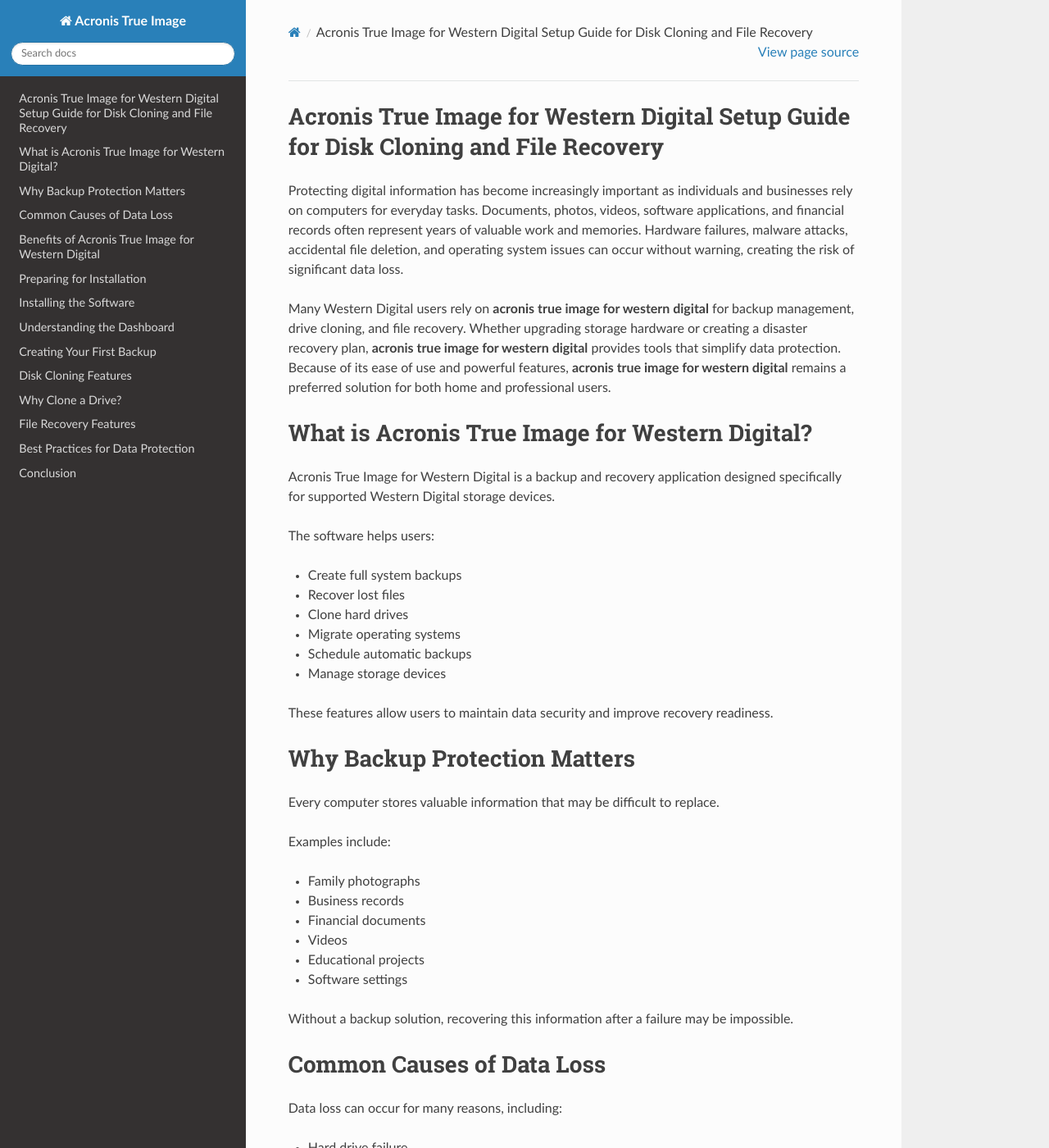
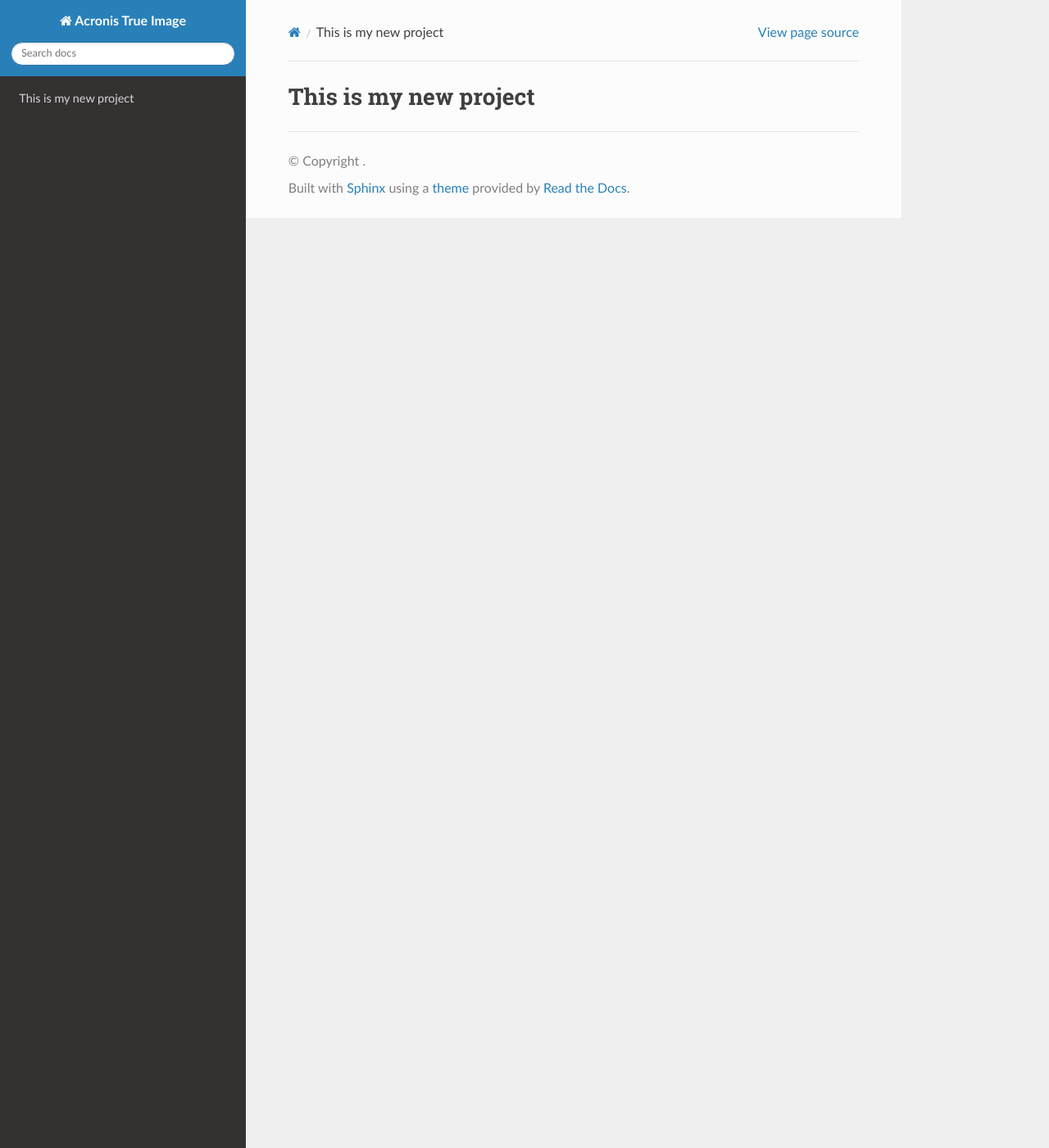
Before and after one commit to Candicec-ai/acronistrueimage, a Sphinx documentation site: the page built from docs/index.rst, in a window 1280 px wide and 1400 px high. Shown: the whole window at 82% size. Built offline with Sphinx 7.4.7 and the Read the Docs theme 3.1.0, drawn with Linux system fonts in a browser that asks for light colours; some of the changed text lies outside the part shown.

Commit message:
Update index.rst

```diff
--- a/docs/index.rst
+++ b/docs/index.rst
@@ -1,190 +1,2 @@
-Acronis True Image for Western Digital Setup Guide for Disk Cloning and File Recovery
-=====================================================================================
-
-Protecting digital information has become increasingly important as individuals and businesses rely on computers for everyday tasks. Documents, photos, videos, software applications, and financial records often represent years of valuable work and memories. Hardware failures, malware attacks, accidental file deletion, and operating system issues can occur without warning, creating the risk of significant data loss.
-
-Many Western Digital users rely on **acronis true image for western digital** for backup management, drive cloning, and file recovery. Whether upgrading storage hardware or creating a disaster recovery plan, **acronis true image for western digital** provides tools that simplify data protection. Because of its ease of use and powerful features, **acronis true image for western digital** remains a preferred solution for both home and professional users.
-
-What is Acronis True Image for Western Digital?
-================================================
-
-Acronis True Image for Western Digital is a backup and recovery application designed specifically for supported Western Digital storage devices.
-
-The software helps users:
-
-* Create full system backups
-* Recover lost files
-* Clone hard drives
-* Migrate operating systems
-* Schedule automatic backups
-* Manage storage devices
-
-These features allow users to maintain data security and improve recovery readiness.
-
-Why Backup Protection Matters
-=============================
-
-Every computer stores valuable information that may be difficult to replace.
-
-Examples include:
-
-* Family photographs
-* Business records
-* Financial documents
-* Videos
-* Educational projects
-* Software settings
-
-Without a backup solution, recovering this information after a failure may be impossible.
-
-Common Causes of Data Loss
-==========================
-
-Data loss can occur for many reasons, including:
-
-* Hard drive failure
-* SSD malfunction
-* Malware attacks
-* Ransomware infections
-* Accidental deletion
-* Operating system corruption
-* Hardware damage
-
-Backup software helps minimize the impact of these events.
-
-Benefits of Acronis True Image for Western Digital
-==================================================
-
-Users choose the software because it offers:
-
-* Automated backups
-* Reliable file recovery
-* Disk cloning capabilities
-* Backup scheduling
-* System migration tools
-* Disaster recovery support
-
-These features provide a complete data protection solution.
-
-Preparing for Installation
-==========================
-
-Before installing the software, users should prepare their systems.
-
-Recommended steps include:
-
-* Updating Windows
-* Connecting Western Digital drives
-* Closing unnecessary applications
-* Verifying available storage space
-* Backing up critical files
-
-Preparation helps ensure a smooth installation process.
-
-Installing the Software
-=======================
-
-The installation process is generally straightforward.
-
-Follow these steps:
-
-#. Download the installation package.
-#. Launch the installer.
-#. Accept required permissions.
-#. Follow the setup wizard.
-#. Complete installation.
-
-After installation, users can access the dashboard and begin configuring backups.
-
-Understanding the Dashboard
-===========================
-
-The dashboard serves as the software's central control center.
-
-From the dashboard, users can:
-
-* Configure backup plans
-* Manage recovery points
-* Clone drives
-* Monitor storage usage
-* Review backup history
-
-The dashboard simplifies backup administration.
-
-Creating Your First Backup
-==========================
-
-One of the first tasks after installation should be creating a backup.
-
-Common backup targets include:
-
-* Documents
-* Photos
-* Videos
-* Entire system drives
-* User profiles
-* Application settings
-
-Creating an initial backup establishes a reliable recovery point.
-
-Disk Cloning Features
-=====================
-
-Disk cloning is one of the most popular capabilities available in Acronis True Image for Western Digital.
-
-Cloning creates an exact copy of a storage device, including:
-
-* Operating system files
-* Installed programs
-* User accounts
-* Documents
-* System settings
-
-This makes storage upgrades significantly easier.
-
-Why Clone a Drive?
-==================
-
-Users commonly clone drives when:
-
-* Upgrading to a larger drive
-* Replacing an aging HDD
-* Migrating to an SSD
-* Creating duplicate systems
-* Preparing for hardware replacement
-
-Cloning reduces downtime and eliminates the need to reinstall applications.
-
-File Recovery Features
-======================
-
-File recovery helps users restore important information after data loss.
-
-Recovery options may include:
-
-* Individual file recovery
-* Folder restoration
-* Full system recovery
-* Disk restoration
-
-These tools help users recover quickly after unexpected incidents.
-
-Best Practices for Data Protection
-==================================
-
-To maximize protection, consider the following recommendations:
-
-* Schedule regular backups
-* Maintain multiple backup copies
-* Test recovery procedures
-* Monitor storage capacity
-* Review backup settings periodically
-
-These practices help strengthen long-term data security.
-
-Conclusion
-==========
-
-For users who own supported Western Digital storage devices, **acronis true image for western digital** provides a reliable solution for backup management, disk cloning, and file recovery. Whether upgrading hardware, protecting valuable files, or preparing for unexpected system failures, **acronis true image for western digital** offers the tools needed to maintain strong data protection.
-
-By implementing regular backups, utilizing cloning capabilities, and testing recovery procedures, users can ensure that important information remains secure, recoverable, and available whenever it is needed.
+This is my new project
+------------
```
